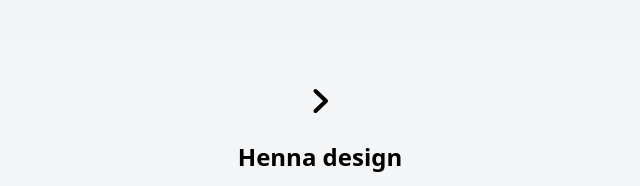
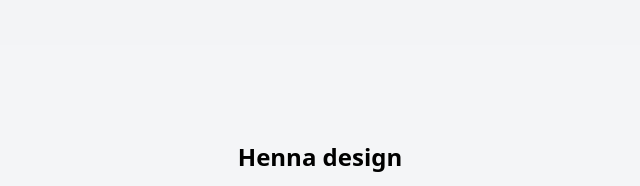
Before and after one commit to hennabysidrah/website, a plain HTML site: page index.html in a window 1280 px wide. Shown: the part 1563-1749 px from the top of the page, 320-960 px from the left. Drawn offline with nearby package versions, Linux system fonts and the light colour scheme.

Commit message:
Update index.html

```diff
--- a/index.html
+++ b/index.html
@@ -315,8 +315,8 @@ Designs are £5-£10
                 <div class="mb-4">
                     <svg xmlns="https://cdn.discordapp.com/attachments/1086386126933205103/1275097884714598552/henna-painted-hand.png?ex=66c4a6f1&is=66c35571&hm=b8959537d9316246e48ec94c7f3bac695c5af9b3124b4f683c5f35598e5378fb&" class="h-12 w-12 mx-auto text-black" fill="none"
                         viewBox="0 0 24 24" stroke="currentColor">
-                        <path stroke-linecap="round" stroke-linejoin="round" stroke-width="2"
-                            d="M9.75 17L15 12l-5.25-5" />
+                      <!--  <path stroke-linecap="round" stroke-linejoin="round" stroke-width="2"
+                            d="M9.75 17L15 12l-5.25-5" />-->
                     </svg>
                 </div>
                 <h3 class="text-2xl font-bold mb-4">Henna design</h3>
```
